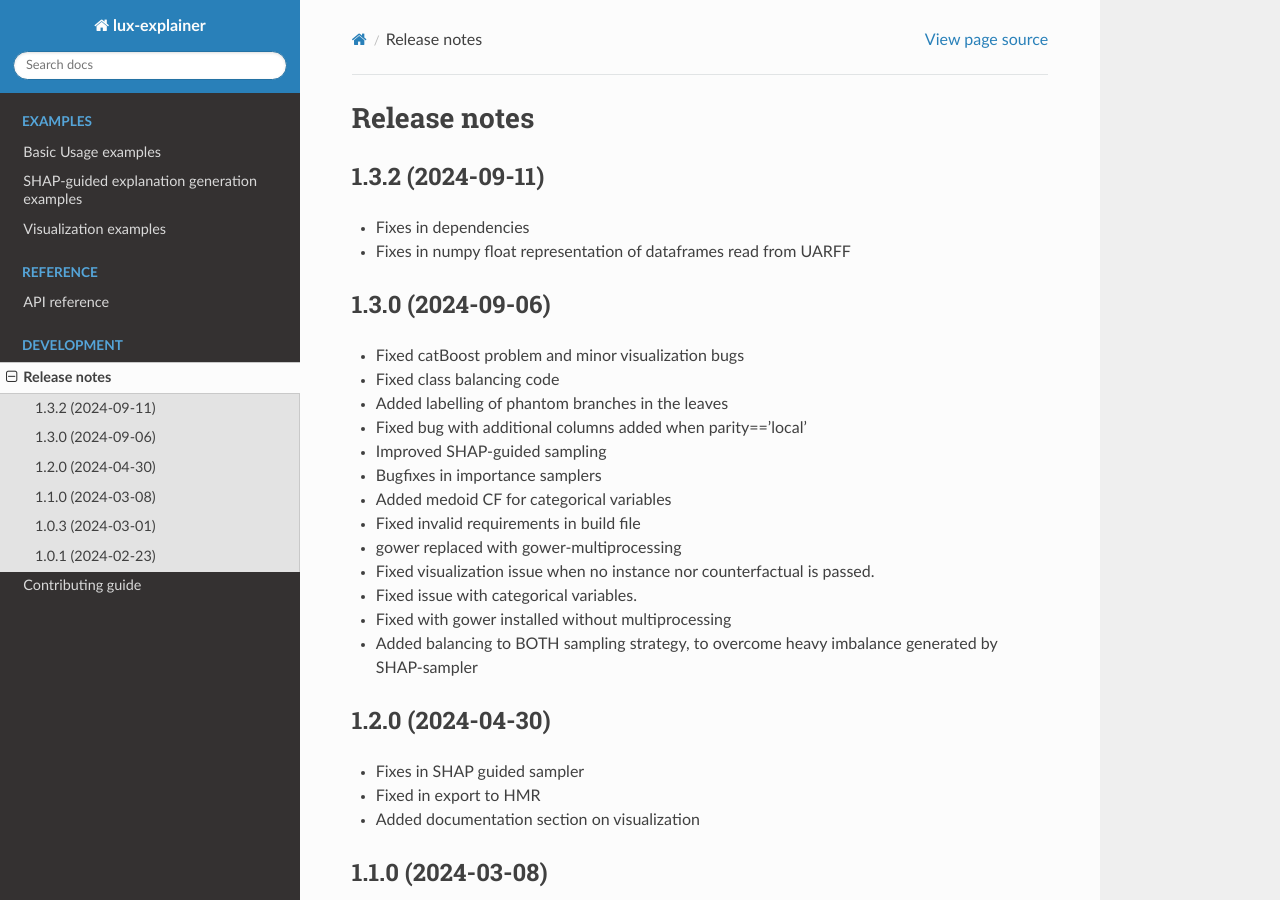
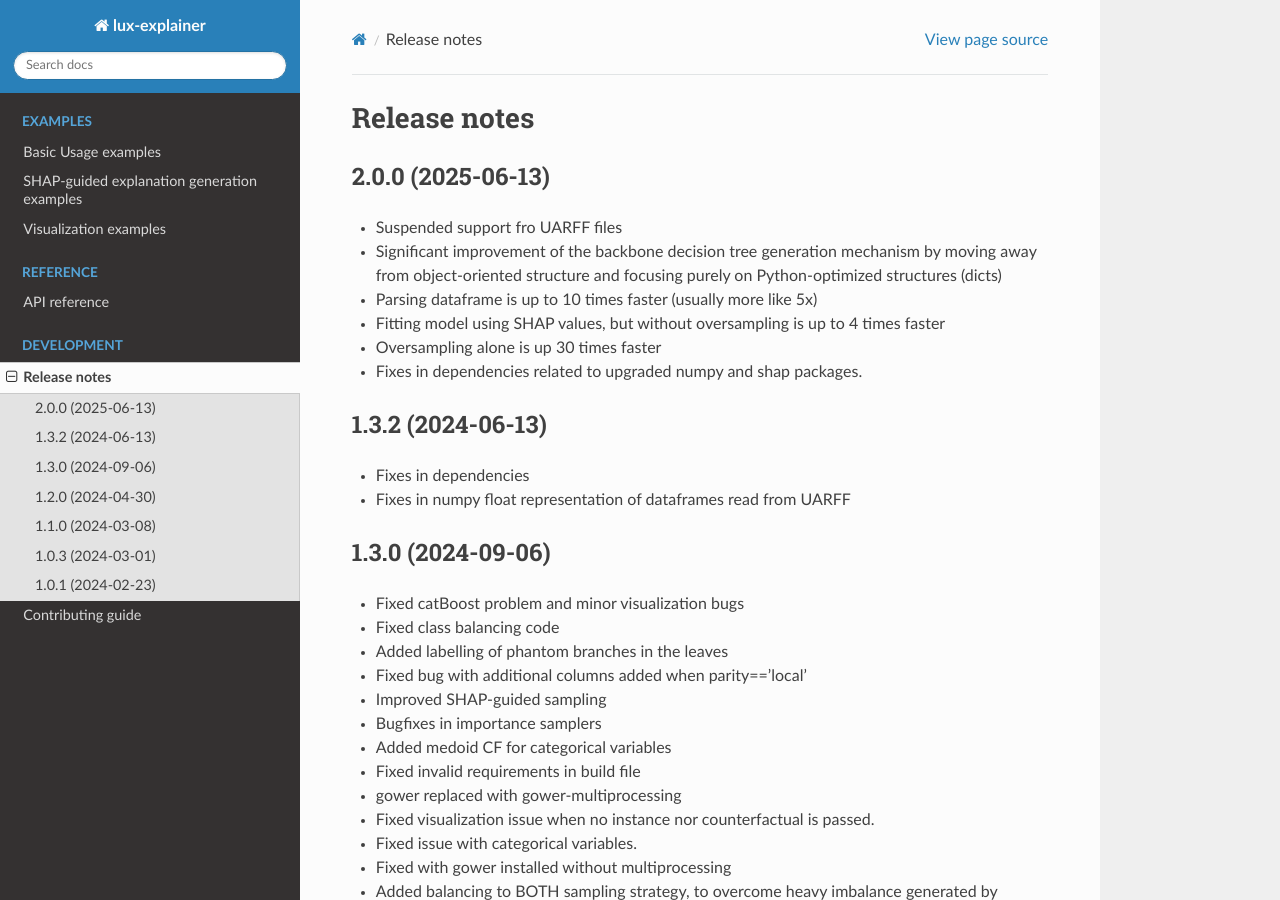
Before and after one commit to sbobek/lux, a Sphinx documentation site: the page built from docs/release_notes.rst, in a window 1280 px wide and 900 px high. Built offline with Sphinx 7.4.7 and the Read the Docs theme 3.1.0, drawn with Linux system fonts in a browser that asks for light colours.

```diff
--- a/docs/release_notes.rst
+++ b/docs/release_notes.rst
@@ -1,7 +1,16 @@
 Release notes
 =============
 
-1.3.2 (2024-09-11)
+2.0.0 (2025-06-13)
+-------------
+* Suspended support fro UARFF files
+* Significant improvement of the backbone decision tree generation mechanism by moving away from object-oriented structure and focusing purely on Python-optimized structures (dicts)
+* Parsing dataframe is up to 10 times faster  (usually more like 5x)
+* Fitting model using SHAP values, but without oversampling is up to 4 times faster
+* Oversampling alone is up 30 times faster
+* Fixes in dependencies related to upgraded numpy and shap packages.
+
+1.3.2 (2024-06-13)
 -------------
 * Fixes in dependencies
 * Fixes in numpy float representation of dataframes read from UARFF
--- a/pyproject.toml
+++ b/pyproject.toml
@@ -16,7 +16,7 @@
 ]
 keywords = ["xai", "explainability", "model-agnostic", "rule-based"]
 dependencies = ["pandas>=1.4.3",
-    "numpy>=1.22.4",
+    "numpy>=1.22.4,<= 1.23",
     "scikit-learn>=1.1.1",
     "matplotlib>=3.5.2",
     "matplotlib-inline>=0.1.3",
```
Also changed, not shown: README.md (+1 -21 lines), requirements.txt (+13 -12 lines), 8 other files.
